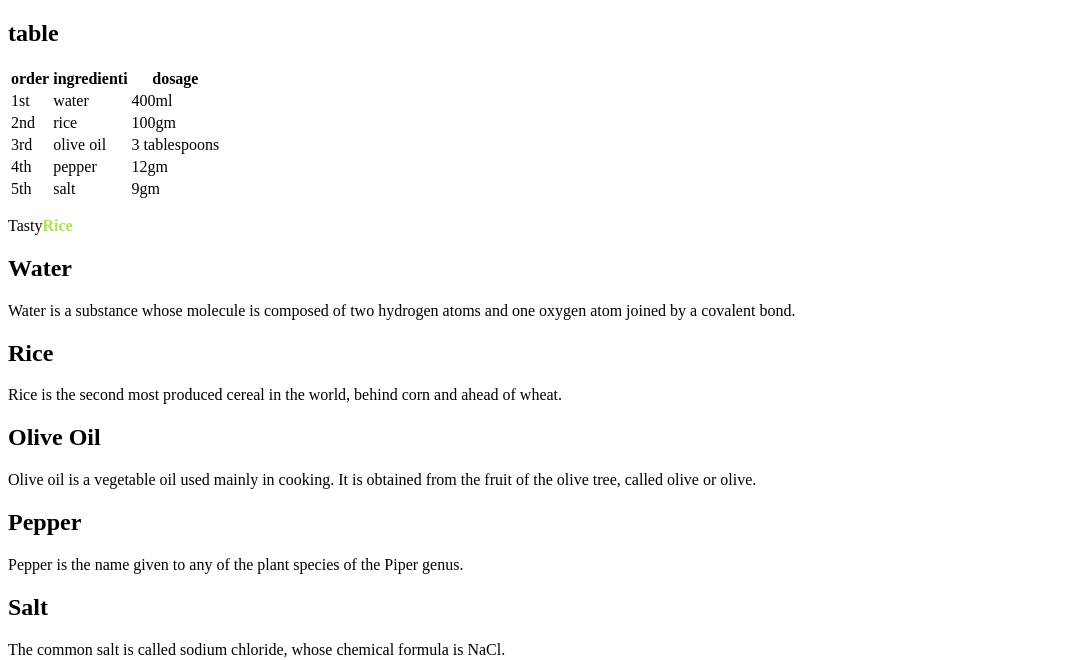
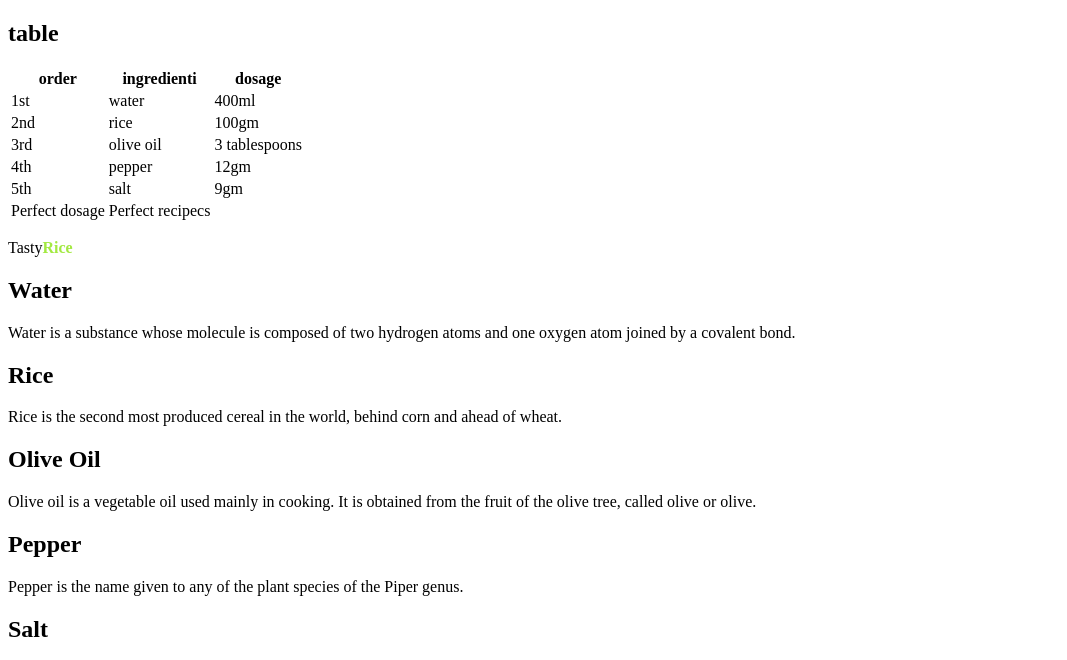
Before and after one commit to Victoria98Sagastizabal/MiaTech, a plain HTML site: page index.html in a window 1280 px wide. Shown: the part 2211-2871 px from the top of the page, without its empty margins (0-1067 px from the left). Drawn offline with Linux system fonts and the light colour scheme.

Commit message:
chore (html) added head + body + fooer (table)

```diff
--- a/index.html
+++ b/index.html
@@ -57,12 +57,15 @@ Intro html
   <section>
    <h2>table</h2>
    <table>
+    <thead>
     <tr>
         <th>order</th>
         <th>ingredienti</th>
         <th>dosage</th>
     </tr>
+    </thead>
 
+    <thead>
     <tr>
          <td>1st</td>
          <td>water</td>
@@ -92,6 +95,14 @@ Intro html
     <td>salt</td>
     <td>9gm</td>
    </tr>
+
+  </tbody>
+
+  <tfoot>
+    <tr>
+        <td>Perfect dosage</td>
+        <td>Perfect recipecs</td>
+  </tfoot>
 
   </table>
 
```
